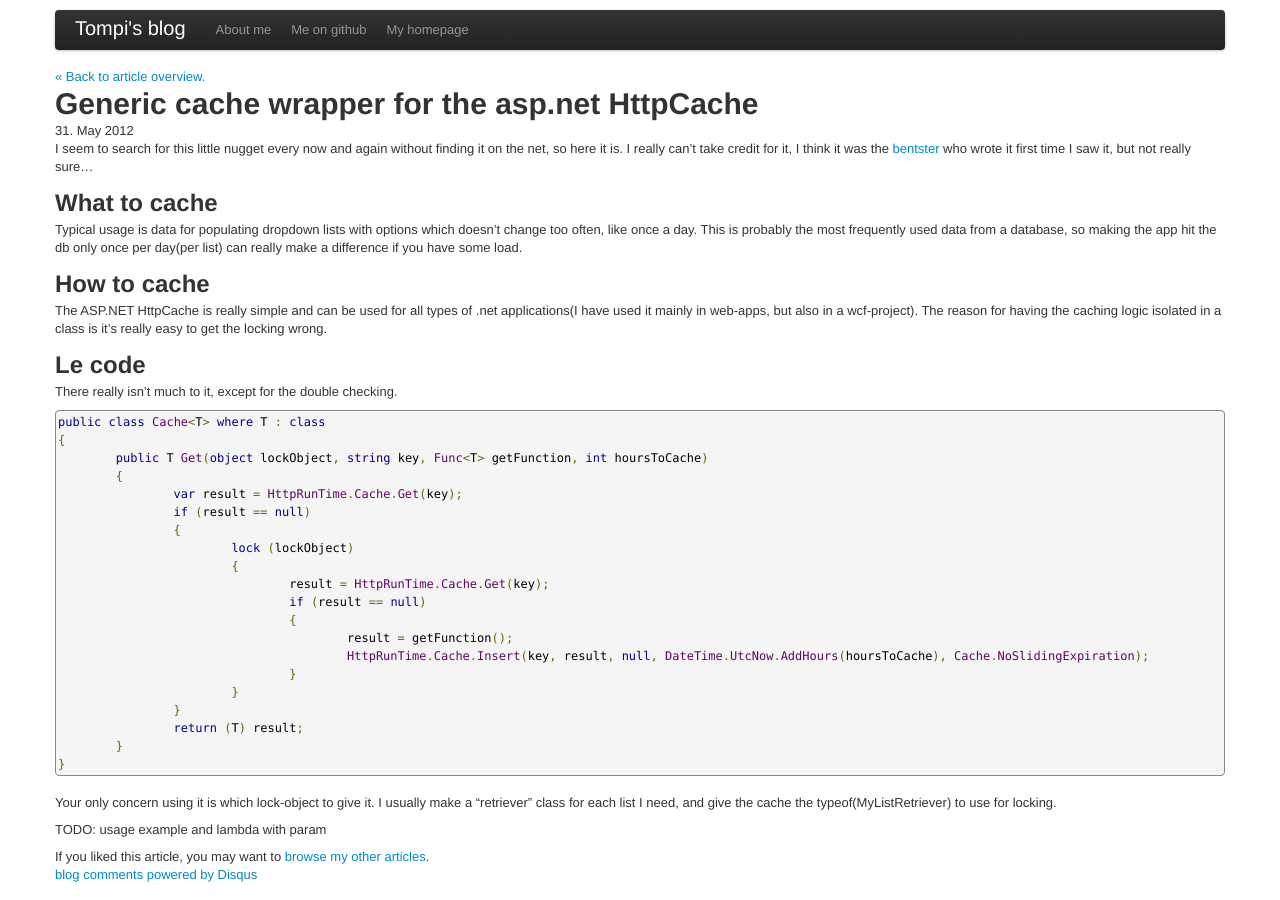
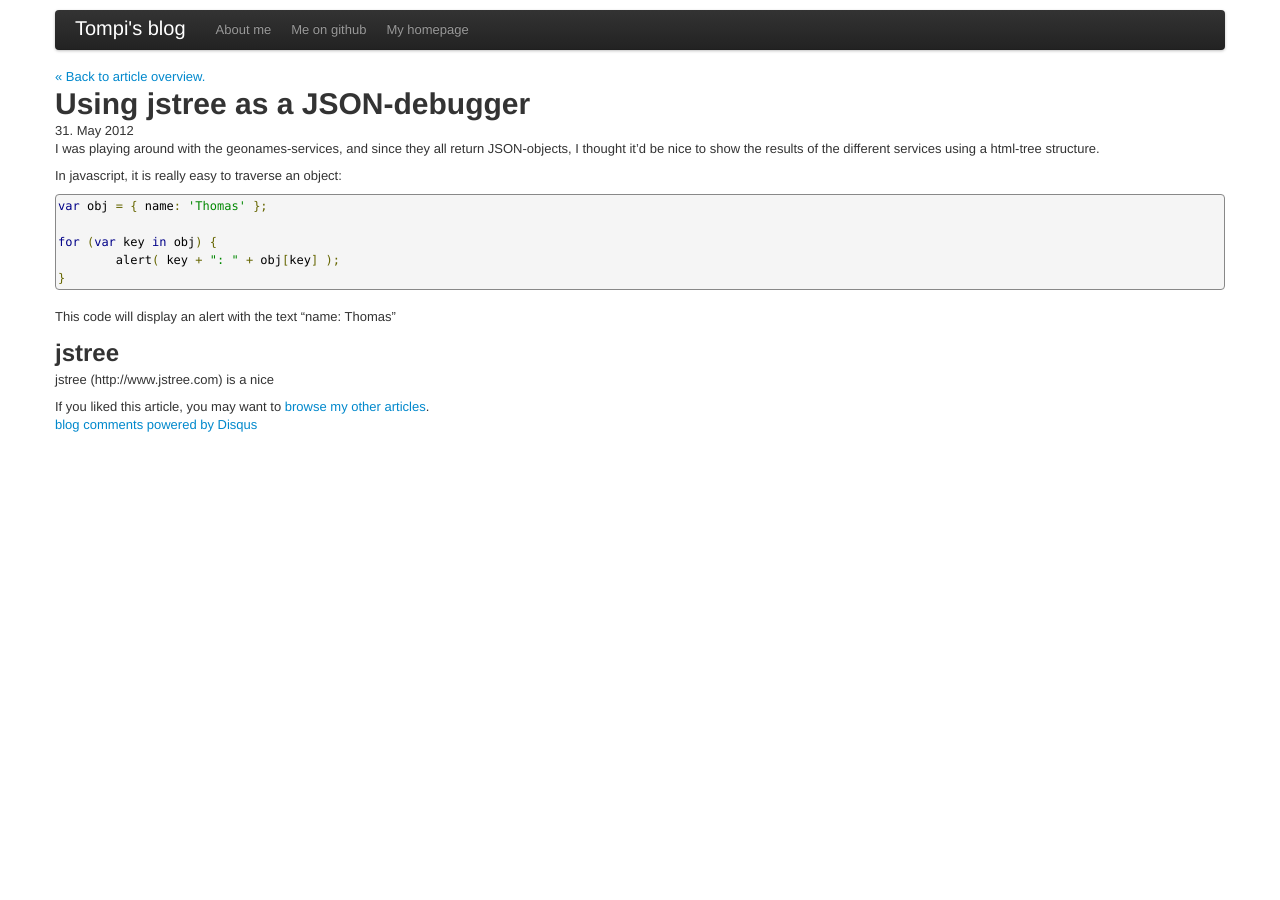
Before and after one commit to tompi/tompi.github.com, a Jekyll site: the page built from _posts/2012-05-31-Using-jstree-as-a-JSON-debugger.markdown, in a window 1280 px wide. Built offline with Jekyll 4.4.1, drawn with Linux system fonts in a browser that asks for light colours; nearby versions of some CDN libraries; comment, search, counter and statistics services are not loaded.

Commit message:
testing..

```diff
--- a/_posts/2012-05-31-Using-jstree-as-a-JSON-debugger.markdown
+++ b/_posts/2012-05-31-Using-jstree-as-a-JSON-debugger.markdown
@@ -1,45 +1,22 @@
 ---
 layout: post
-title: Generic cache wrapper for the asp.net HttpCache
+title: Using jstree as a JSON-debugger
 ---
-I seem to search for this little nugget every now and again without finding it on the net, so here it is. I really can't take credit for it, I think it was the <a href="http://github.com/bentster">bentster</a> who wrote it first time I saw it, but not really sure...
 
-What to cache
--------------
+I was playing around with the geonames-services, and since they all return JSON-objects,
+I thought it'd be nice to show the results of the different services using a html-tree structure.
 
-Typical usage is data for populating dropdown lists with options which doesn't change too often, like once a day. This is probably the most frequently used data from a database, so making the app hit the db only once per day(per list) can really make a difference if you have some load.
+In javascript, it is really easy to traverse an object:
 
-How to cache
-------------
+	var obj = { name: 'Thomas' };
 
-The ASP.NET HttpCache is really simple and can be used for all types of .net applications(I have used it mainly in web-apps, but also in a wcf-project). The reason for having the caching logic isolated in a class is it's really easy to get the locking wrong.
-
-Le code
--------
-
-There really isn't much to it, except for the double checking.
-
-	public class Cache<T> where T : class
-	{
-		public T Get(object lockObject, string key, Func<T> getFunction, int hoursToCache)
-		{
-			var result = HttpRunTime.Cache.Get(key);
-			if (result == null)
-			{
-				lock (lockObject)
-				{
-					result = HttpRunTime.Cache.Get(key);
-					if (result == null)
-					{
-						result = getFunction();
-						HttpRunTime.Cache.Insert(key, result, null, DateTime.UtcNow.AddHours(hoursToCache), Cache.NoSlidingExpiration);
-					}
-				}
-			}
-			return (T) result;
-		}
+	for (var key in obj) {
+		alert( key + ": " + obj[key] );
 	}
 
-Your only concern using it is which lock-object to give it. I usually make a "retriever" class for each list I need, and give the cache the typeof(MyListRetriever) to use for locking.
+This code will display an alert with the text "name: Thomas"
 
-TODO: usage example and lambda with param
+jstree
+------
+
+jstree (http://www.jstree.com) is a nice
```
